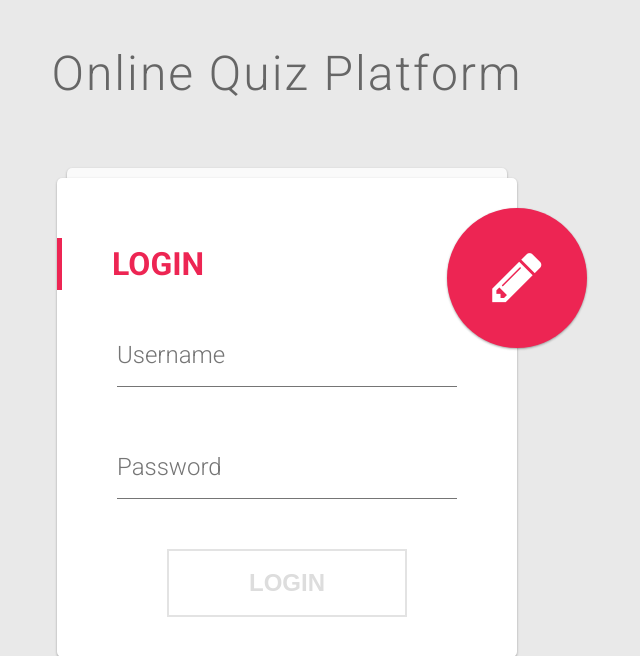
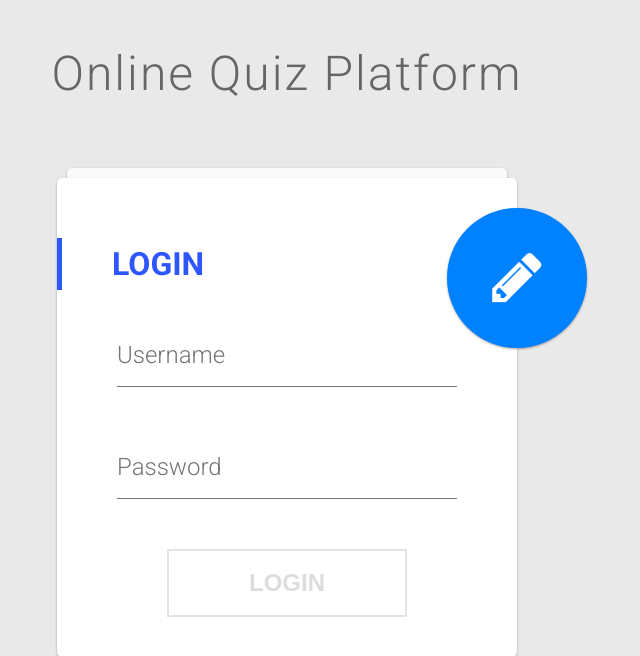
Before and after one commit to SagarB-97/Online-Quiz-Platform, a Node server app: page / in a window 1280 px wide. Shown: the top 656 px of the page, without its empty margins (353-993 px from the left). Run offline with Node 20, Linux system fonts and the light colour scheme; some libraries are stand-ins or nearby versions; some web fonts are replaced.

Commit message:
Changed color

```diff
--- a/public/stylesheets/login/style.css
+++ b/public/stylesheets/login/style.css
@@ -183,10 +183,10 @@ body {
 .card .title {
   position: relative;
   z-index: 1;
-  border-left: 5px solid #ed2553;
+  border-left: 5px solid #2e56ff;
   margin: 0 0 35px;
   padding: 10px 0 10px 50px;
-  color: #ed2553;
+  color: #2e56ff;
   font-size: 32px;
   font-weight: 600;
   text-transform: uppercase;
@@ -347,7 +347,7 @@ body {
 }
 .card.alt .toggle {
   position: relative;
-  background: #ed2553;
+  background: #0081ff;
   width: 140px;
   height: 140px;
   border-radius: 100%;
```
